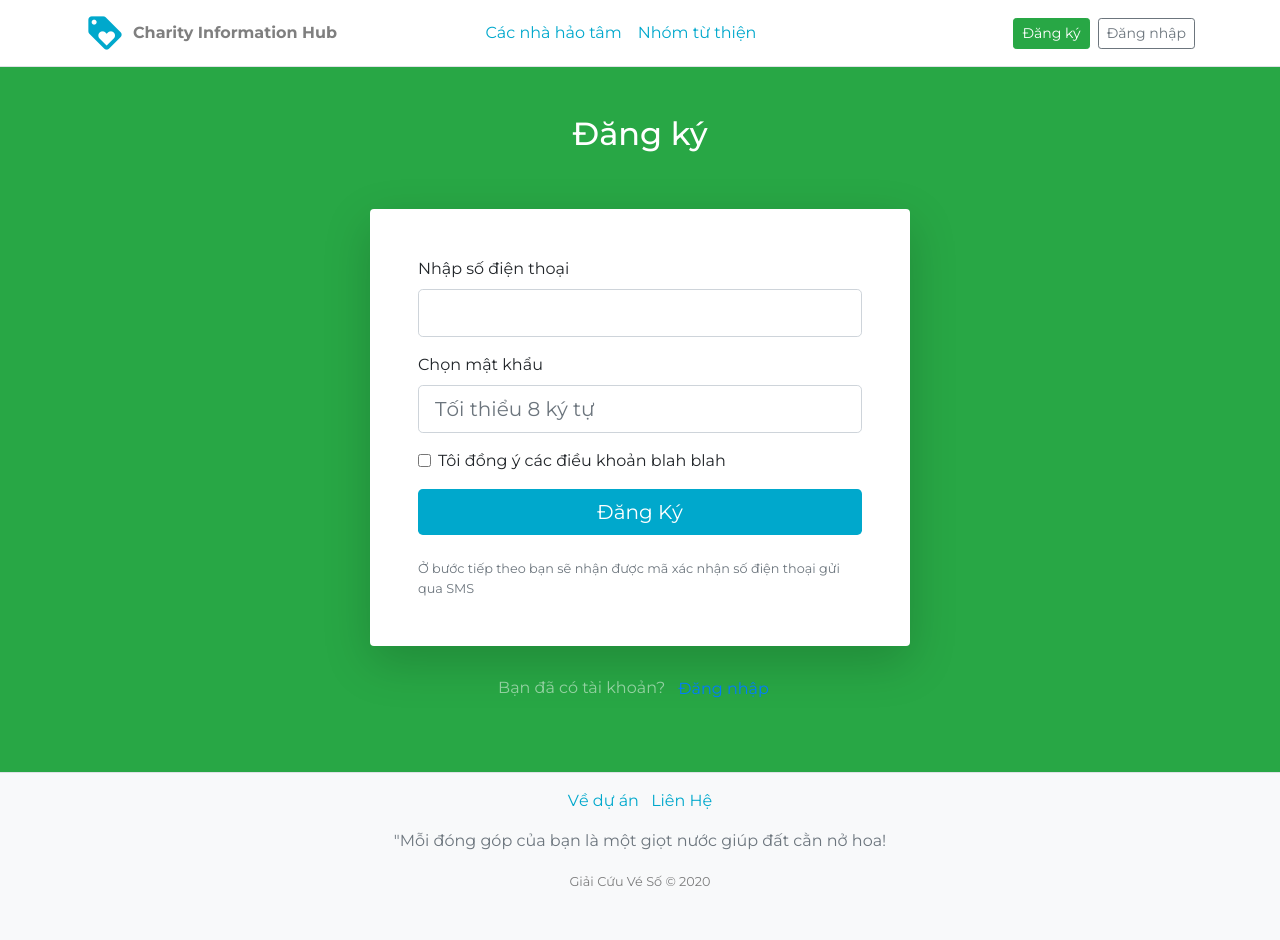
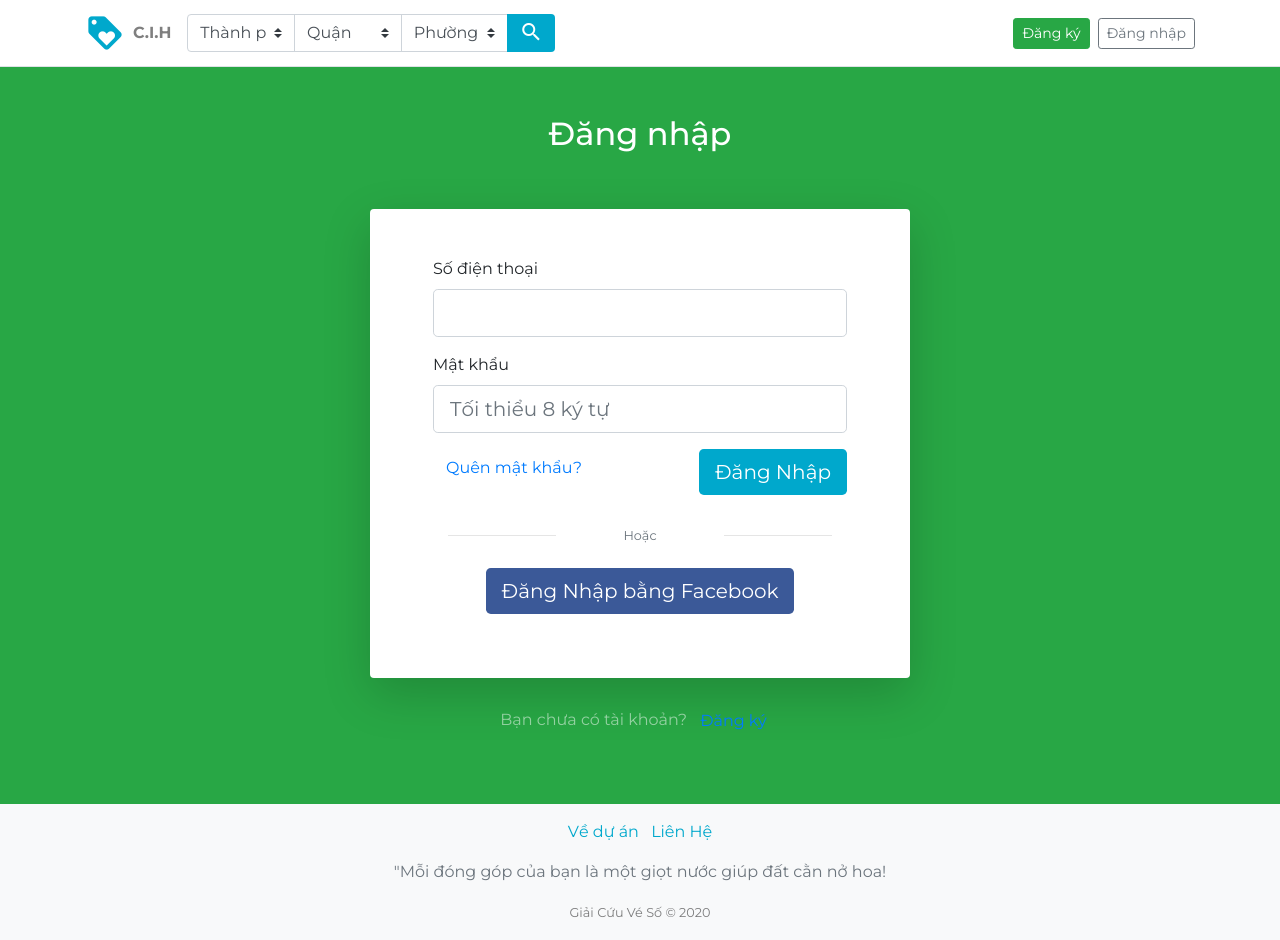
Before and after one commit to tuanrobo/lotteryrescue, a website: page build/sign_in.html in a window 1280 px wide. Before the commit the page ends 909 px from the top, so only its background shows below. Drawn offline with Linux system fonts and the light colour scheme.

Commit message:
them trang sign in

```diff
--- a/build/sign_up copy.html
+++ b/build/sign_in.html
@@ -3,7 +3,7 @@
   <head>
     <meta charset="utf-8">
     <meta name="viewport" content="width=device-width, initial-scale=1, shrink-to-fit=no">
-    <title>Đăng ký</title>
+    <title>Đăng Nhập</title>
     <link rel="stylesheet" href="./css/bootstrap.css" crossorigin="anonymous">
     <link rel="stylesheet" href="https://fonts.googleapis.com/icon?family=Material+Icons">
     <link rel="stylesheet" href="./css/style.css" crossorigin="anonymous">
@@ -11,13 +11,25 @@
   <body class="bg-light">
     <header class="shadow-sm border-bottom bg-white">
       <nav class="navbar navbar-expand-xl">
-        <div class="container"><a class="navbar-brand d-flex align-items-center" href="index.html"><i class="material-icons mr-2" style="font-size: 40px">loyalty</i><small class="text-black-50 font-weight-bold">Charity Information Hub</small></a>
-          <button class="navbar-toggler" type="button" data-toggle="collapse" data-target="#top-menu" aria-controls="top-menu" aria-expanded="false" aria-label="Toggle navigation"><span class="navbar-toggler-icon"></span><span class="navbar-toggler-icon"></span><span class="navbar-toggler-icon"></span></button>
+        <div class="container"><a class="navbar-brand d-flex align-items-center" href="index.html"><i class="material-icons mr-2" style="font-size: 40px">loyalty</i><small class="text-black-50 font-weight-bold">C.I.H</small></a>
+          <button class="navbar-toggler" type="button" data-toggle="collapse" data-target="#top-menu" aria-controls="top-menu" aria-expanded="false" aria-label="Toggle navigation"><i class="material-icons">menu</i></button>
           <div class="collapse navbar-collapse" id="top-menu">
-            <ul class="navbar-nav mx-auto">
-                  <li class="nav-item"><a class="nav-link" href="news.html">Các nhà hảo tâm</a></li>
-                  <li class="nav-item"><a class="nav-link" href="careers.html">Nhóm từ thiện</a></li>
-            </ul>
+            <form class="form-inline">
+              <div class="input-group">
+                <select class="custom-select">
+                  <option>Thành phố</option>
+                </select>
+                <select class="custom-select">
+                  <option>Quận						</option>
+                </select>
+                <select class="custom-select">
+                  <option>Phường</option>
+                </select>
+                <div class="input-group-append">
+                  <button class="btn btn-primary d-flex"><i class="material-icons">search</i></button>
+                </div>
+              </div>
+            </form>
             <ul class="navbar-nav ml-auto list-unstyled">
               <li class="list-inline-item"><a class="btn btn-sm btn-success" href="sign_up.html" role="button" aria-pressed="true">Đăng ký</a></li>
               <li class="list-inline-item"><a class="btn btn-sm btn-outline-secondary" href="#" role="button" aria-pressed="true" data-toggle="modal" data-target="#signIn">Đăng nhập</a></li>
@@ -65,7 +77,7 @@
                   </div>
                 </div>
                 <div class="col-12 mb-3">
-                  <button class="btn btn-lg btn-primary mx-auto d-block" type="submit">Đăng Nhập bằng Facebook</button>
+                  <button class="btn btn-lg btn-primary mx-auto d-block btn-facebook" type="submit">Đăng Nhập bằng Facebook</button>
                 </div>
                 <div class="col-12"><a href="user-management.html">Link dẫn vào trang quản lý sau khi đăng nhập (Dev xoá phần này)</a></div>
               </div>
@@ -76,34 +88,48 @@
       <div class="container">
         <div class="row d-flex align-items-center">
           <div class="col-12 text-center text-white mb-2 mb-md-5">
-            <h2>Đăng ký</h2>
+            <h2>Đăng nhập</h2>
           </div>
           <div class="col-md-6 mx-auto mb-4">
             <div class="card w-100 shadow-lg border-0 p-3 p-md-5">
+              <div class="col-12">
                 <form>
                   <div class="form-group">
-                  <label>Nhập số điện thoại</label>
-                  <input class="form-control form-control-lg" type="email" aria-describedby="emailHelp">
+                    <label>Số điện thoại</label>
+                    <input class="form-control form-control-lg" type="number">
                   </div>
                   <div class="form-group">
-                  <label>Chọn mật khẩu</label>
+                    <label>Mật khẩu</label>
                     <input class="form-control form-control-lg" type="password" placeholder="Tối thiểu 8 ký tự">
                   </div>
-                <div class="form-group form-check">
-                  <input class="form-check-input" id="exampleCheck1" type="checkbox">
-                  <label class="form-check-label" for="exampleCheck1">Tôi đồng ý các điều khoản blah blah							</label>
+                  <div class="d-flex justify-content-between mb-4"><a class="btn btn-link" href="#">Quên mật khẩu?</a>
+                    <button class="btn btn-lg btn-primary" type="submit">Đăng Nhập</button>
                   </div>
-                <button class="btn btn-lg btn-primary btn-block mb-4" type="submit">Đăng Ký</button><small class="form-text text-muted">Ở bước tiếp theo bạn sẽ nhận được mã xác nhận số điện thoại gửi qua SMS</small>
                 </form>
+                <div class="col-12 mb-3">
+                  <div class="row">
+                    <div class="col">
+                      <hr>
+                    </div>
+                    <div class="col d-flex align-items-center"><small class="text-muted mx-auto">Hoặc</small></div>
+                    <div class="col">
+                      <hr>
+                    </div>
+                  </div>
+                </div>
+                <div class="col-12 mb-3">
+                  <button class="btn btn-lg btn-primary mx-auto d-block btn-facebook" type="submit">Đăng Nhập bằng Facebook</button>
+                </div>
+              </div>
             </div>
           </div>
           <div class="col-12 text-center text-white-50">
-            <p>Bạn đã có tài khoản?<a class="btn btn-link" href="sign_in.html">Đăng nhập</a></p>
+            <p>Bạn chưa có tài khoản?<a class="btn btn-link" href="sign_up.html">Đăng ký</a></p>
           </div>
         </div>
       </div>
     </section>
-    <footer class="text-center pt-3 border-top">
+    <footer class="text-center pt-3">
       <div class="container">
         <ul class="list-unstyled">
           <li class="list-inline-item"><a href="#">Về dự án</a></li>
```
Lines whose indentation alone changed are shown as unchanged.
